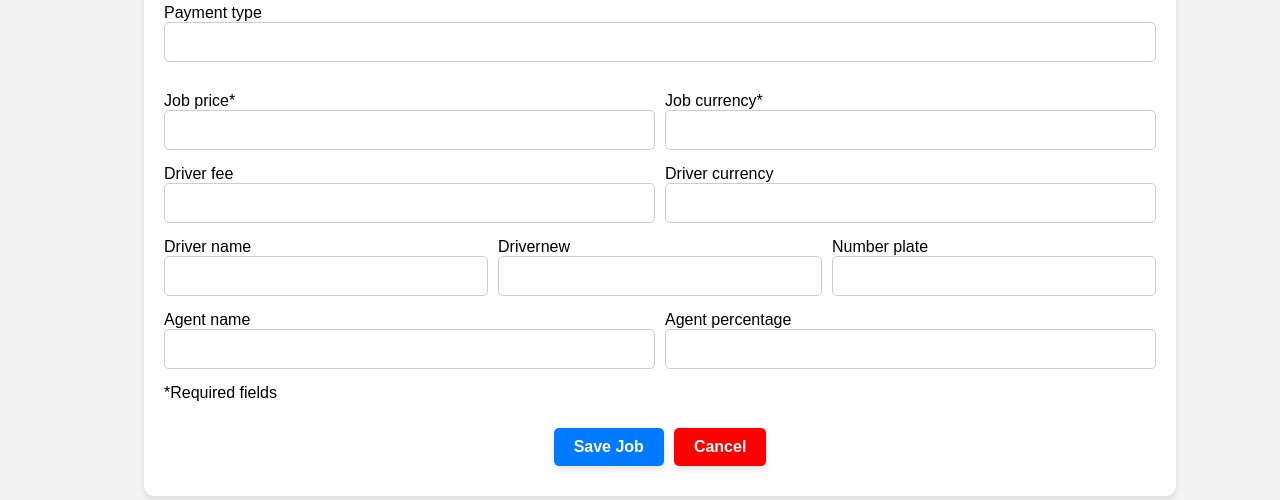
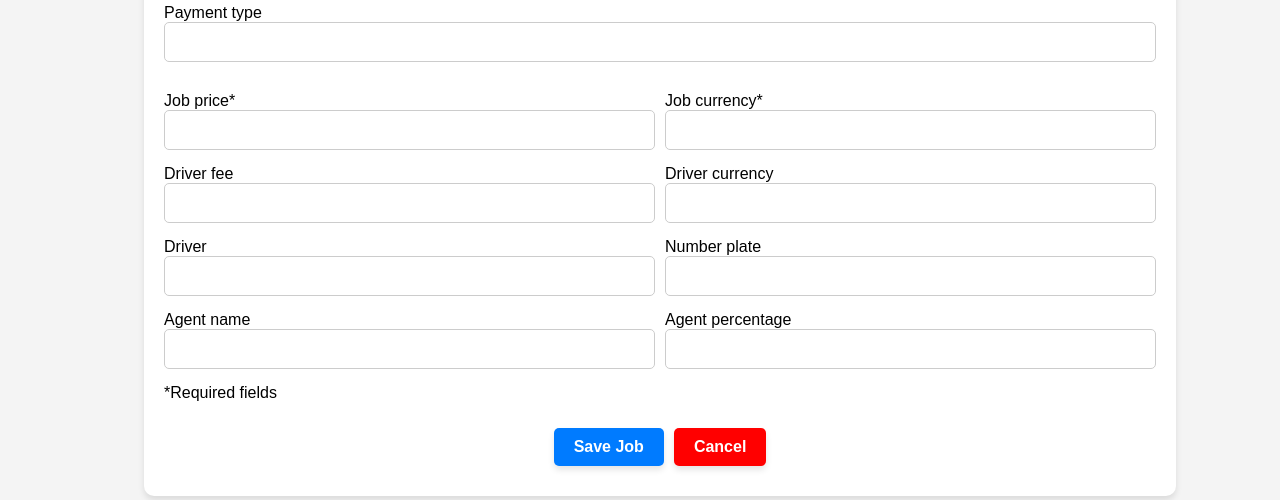
Before and after one commit to ScriptBlazer/kt_app, a Django app: template templates/add_job.html in a window 1280 px wide. Shown: the part 688-1188 px from the top of the page. Run offline with Django 5.2, Linux system fonts and the light colour scheme; the template is opened without the code that fills it, so the values that code supplies are empty, except form fields; tables that the repository leaves empty hold one stand-in row (values such as "Sample post"); form fields are guessed from the names that the template uses.

Commit message:
Drivers update complete

```diff
--- a/jobs/admin.py
+++ b/jobs/admin.py
@@ -3,7 +3,7 @@ from .models import Job, PaymentSettings
 
 @admin.register(Job)
 class JobAdmin(admin.ModelAdmin):
-    list_display = ('customer_name', 'job_date', 'driver', 'driver_name', 'job_time', 'vehicle_type', 'is_completed', 'cc_fee')
+    list_display = ('customer_name', 'job_date', 'driver', 'job_time', 'vehicle_type', 'is_completed', 'cc_fee')
     search_fields = ('customer_name', 'job_description', 'driver_name', 'number_plate')
     list_filter = ('job_date', 'vehicle_type', 'is_completed')
     ordering = ('-job_date',)
--- a/jobs/models.py
+++ b/jobs/models.py
@@ -49,7 +49,6 @@ class Job(models.Model):
 
     # Driver and Vehicle Information
     driver = models.ForeignKey(Driver, on_delete=models.PROTECT, null=True, blank=True)
-    driver_name = models.CharField(max_length=100, null=True, blank=True)
     number_plate = models.CharField(max_length=20, null=True, blank=True)
     vehicle_type = models.CharField(max_length=10, choices=[
         ('Car', 'Car'),
--- a/people/views.py
+++ b/people/views.py
@@ -4,11 +4,12 @@ from people.forms import AgentForm, DriverForm
 from django.contrib.auth.decorators import login_required
 from django.db.models.deletion import ProtectedError
 from django.contrib import messages
+from django.db.models.functions import Lower
 
 @login_required
 def manage(request):
-    agents = Agent.objects.all()
-    drivers = Driver.objects.all()
+    agents = Agent.objects.all().order_by(Lower('name'))
+    drivers = Driver.objects.all().order_by(Lower('name'))
 
     form = None
     driver_form = None
--- a/templates/add_job.html
+++ b/templates/add_job.html
@@ -92,11 +92,7 @@
         <!-- Driver Info -->
         <div class="form-group-inline">
             <div class="field-wrapper">
-                {{ job_form.driver_name.label_tag }}<br>
-                {{ job_form.driver_name }}
-            </div>
-            <div class="field-wrapper">
-                {{ job_form.driver.label_tag }}new<br>
+                {{ job_form.driver.label_tag }}<br>
                 {{ job_form.driver }}
             </div>
             <div class="field-wrapper">
--- a/templates/edit_job.html
+++ b/templates/edit_job.html
@@ -91,11 +91,7 @@
         <!-- Driver Info -->
         <div class="form-group-inline">
             <div class="field-wrapper">
-                {{ job_form.driver_name.label_tag }}<br>
-                {{ job_form.driver_name }}
-            </div>
-            <div class="field-wrapper">
-                {{ job_form.driver.label_tag }}new<br>
+                {{ job_form.driver.label_tag }}<br>
                 {{ job_form.driver }}
             </div>
             <div class="field-wrapper">
--- a/templates/manage.html
+++ b/templates/manage.html
@@ -13,7 +13,7 @@
     <form method="post">
         {% csrf_token %}
         {{ form.as_p }}
-        <button type="submit" class="button">Add Agent</button>
+        <button type="submit" name="agent_form" class="button">Add Agent</button>
     </form>
 
     <!-- Toggle for Existing Agents -->
--- a/templates/view_job.html
+++ b/templates/view_job.html
@@ -68,8 +68,7 @@
             {% endif %}
         {% endif %}
     </p>
-    <p><strong>Driver New:</strong> {{ job.driver|default_if_none:"" }}</p>
-    <p><strong>Driver Name:</strong> {{ job.driver_name|default_if_none:"" }}</p>
+    <p><strong>Driver Name:</strong> {{ job.driver|default_if_none:"" }}</p>
     <p><strong>Number Plate:</strong> {{ job.number_plate|default_if_none:"" }}</p>
     <p><strong>Agent Name:</strong> {{ job.agent_name.name|default_if_none:"" }}</p>
     <p><strong>Agent Fee:</strong> {% if job.agent_percentage %}{{ job.agent_percentage }}%{% endif %}</p>
```
Also changed, not shown: jobs/forms.py (+8 -1 lines), jobs/migrations/0023_remove_job_driver_name.py (added).
